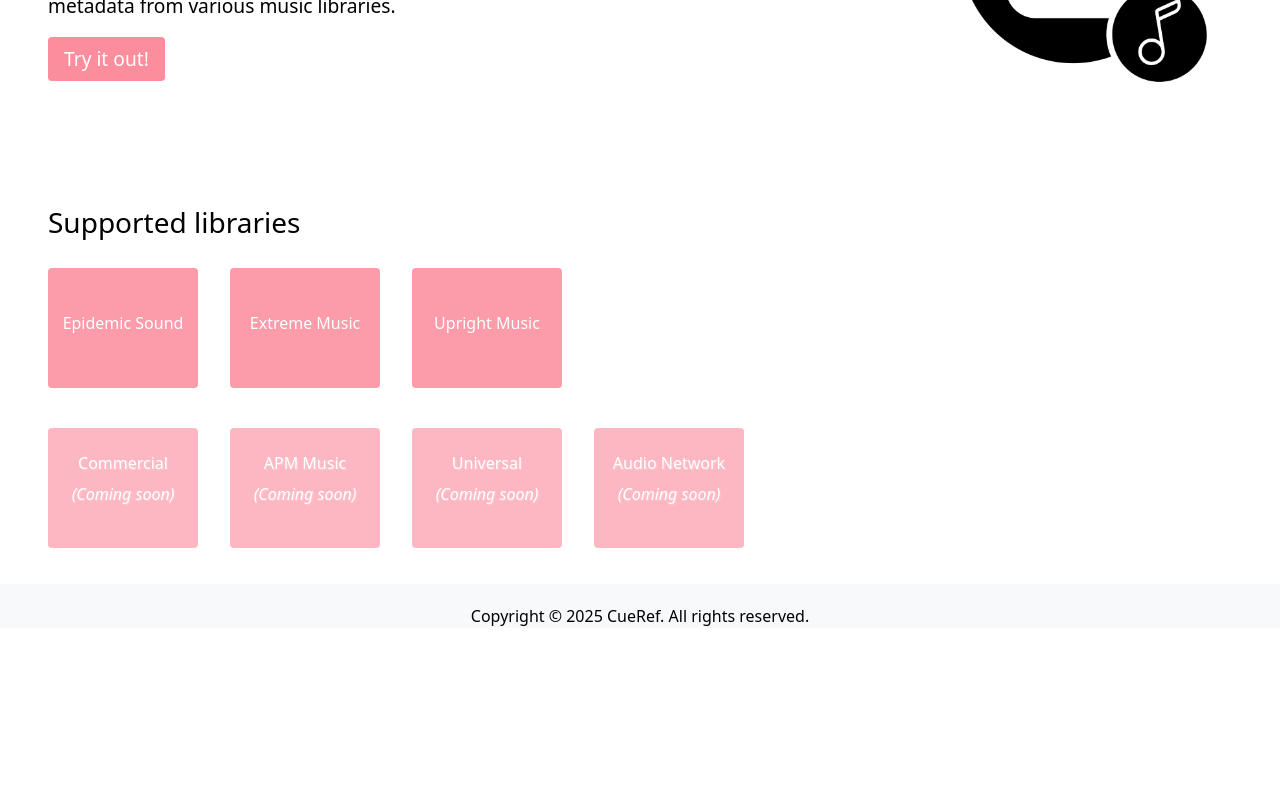
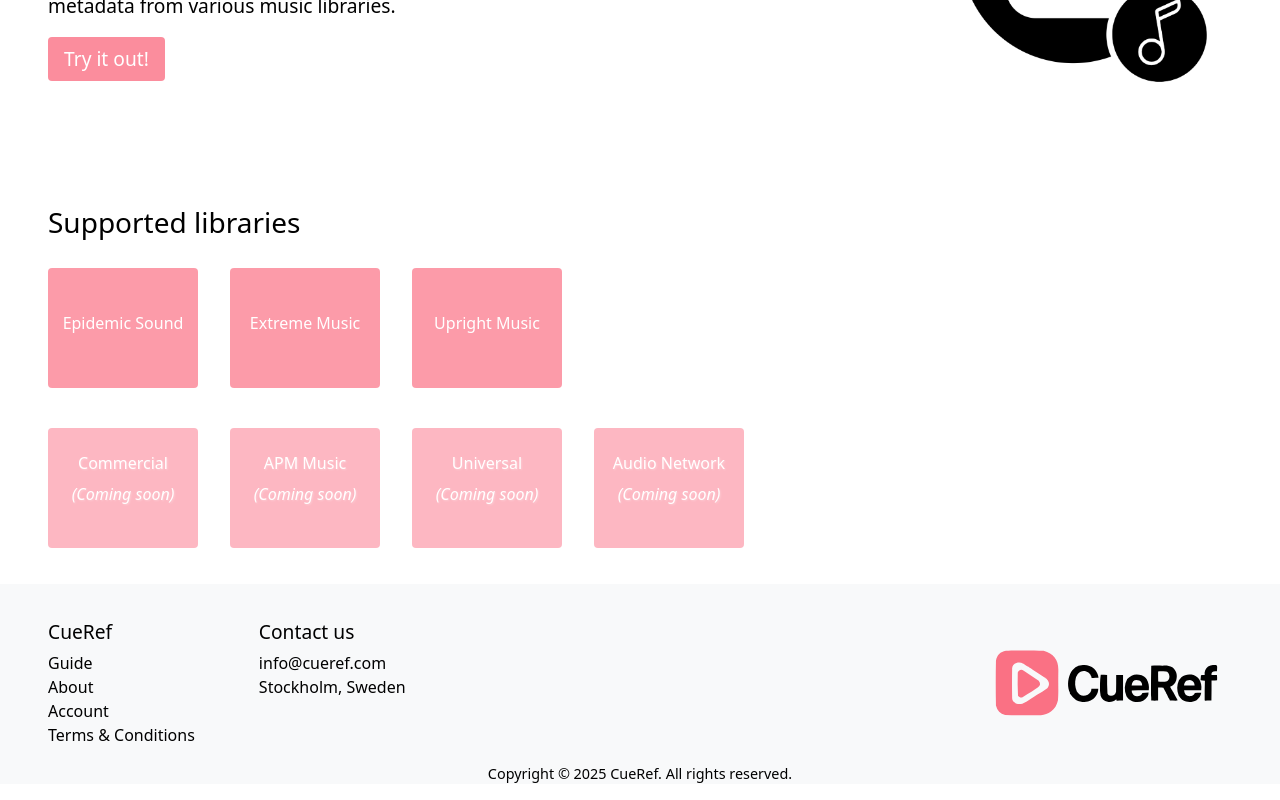
Before and after one commit to Ukjeent/cueref, a React (Vite) app: page / in a window 1280 px wide. Shown: the part 294-1094 px from the top of the page. Before the commit the page ends 938 px from the top, so only its background shows below. Built offline with nearby package versions, Linux system fonts and the light colour scheme.

Commit message:
Added footer content and style changes

```diff
--- a/src/App.css
+++ b/src/App.css
@@ -21,7 +21,8 @@
 }
 
 .upload-container {
-  background-color: rgba(251, 113, 133, 0.1);
+  /* background-color: rgba(251, 113, 133, 0.1); */
+  background-color: #f8f9fa;
 }
 
 .result-section,
@@ -54,3 +55,21 @@
 .hide {
   opacity: 0;
 }
+
+
+li, ul, ol {
+  list-style: none;
+  padding: 0;
+  margin: 0;
+}
+
+a {
+  text-decoration: none;
+  color: inherit;
+}
+
+
+a:hover,
+a:focus {
+  text-decoration: underline;
+}
--- a/src/App.jsx
+++ b/src/App.jsx
@@ -36,7 +36,7 @@
     songData,
   } = useFormData(isProcessing, setIsProcessing, processingReady, setProcessingReady);
 
-  const uploadConfig = { sendFormData, data, setData, isProcessing, setFilenames, frames};
+  const uploadConfig = { sendFormData, data, setData, isProcessing, setIsProcessing, setFilenames, frames};
 
 
   const {
--- a/src/components/FooterSection.css
+++ b/src/components/FooterSection.css
@@ -1,6 +1,38 @@
+
+.footer-section {
+  background-color: #f8f9fa;
+    padding-top: 20px;
+}
 
 .footer-wrapper {
-  background-color: #f8f9fa;
-  padding-top: 20px;
-  text-align: center;
+  display: flex;
+  justify-content: space-between;
+  padding: 1rem 3rem;
 }
+
+.footer-content {
+  display: flex;
+  max-width: 50%;
+  justify-content: space-between;
+}
+
+.footer-content > div:first-child {
+  margin-right: 4rem;
+}
+
+.footer-content > div > h3 {
+  font-size: 1.2rem;
+}
+
+.footer-logo-div {
+  display: flex;
+}
+
+.footer-logo-div > a {
+  align-content: center;
+}
+
+.copyright-p {
+  justify-self: center;
+  font-size: 0.9rem;
+}
--- a/src/components/FooterSection.jsx
+++ b/src/components/FooterSection.jsx
@@ -1,9 +1,39 @@
 import "./FooterSection.css";
+
+import logo from "/images/cueref_logo_coral_btn.svg";
+
 
 function FooterSection({}) {
   return (
     <footer className="footer-section">
-      <div className="footer-wrapper"><p>Copyright © 2025 CueRef. All rights reserved.</p></div>
+      <div className="footer-wrapper">
+        <div className="footer-content">
+          <div>
+            <h3>CueRef</h3>
+            <ul>
+              <li><a href="#">Guide</a></li>
+              <li><a href="#">About</a></li>
+              <li><a href="#">Account</a></li>
+              <li><a href="#">Terms & Conditions</a></li>
+            </ul>
+          </div>
+
+          <div>
+            <h3>Contact us</h3>
+            <ul>
+              <li><a href="mailto:info@cueref.com">info@cueref.com</a></li>
+              <li>Stockholm, Sweden</li>
+            </ul>
+          </div>
+        </div>
+
+        <div className="footer-logo-div">
+          <a href="#">
+            <img className="footer-logo" src={logo} alt="CueRef Logo" style={{ height: "80px" }} />
+          </a>
+          </div>
+      </div>
+      <p className="copyright-p">Copyright © 2025 CueRef. All rights reserved.</p>
     </footer>
   );
 }
--- a/src/components/UploadSection.css
+++ b/src/components/UploadSection.css
@@ -39,6 +39,7 @@
 
 select#frameRate {
   background-color: rgba(251, 113, 133, 0.8);
+  /* background-color: #999; */
   color: #fff;
   width: 90px;
   text-align: center;
@@ -52,6 +53,7 @@
 
 select#frameRate:hover {
   background-color: rgba(251, 113, 133, 0.5);
+  /* background-color: #666; */
 }
 select#frameRate:focus {
   outline: none;
@@ -85,7 +87,7 @@
   width: 120px;
   height: 22px;
   border-radius: 20px;
-  color: rgba(251, 113, 133, 255);
+  color: rgba(251, 113, 133, 0.8);
   border: 2px solid;
   position: relative;
 }
--- a/src/components/UploadSection.jsx
+++ b/src/components/UploadSection.jsx
@@ -34,8 +34,12 @@
           accept=".edl"
           multiple
         />
-        <button onClick={handleClick} id="processButton" className="button">
-          Process
+        <button
+          onClick={handleClick}
+          disabled={isProcessing}
+          id="processButton"
+          className="button">
+          {isProcessing ? "Processing..." : "Process"}
         </button>
       </div>
       <label htmlFor="frameRate">Select frame rate:</label>
--- a/src/hooks/useFileUpload.js
+++ b/src/hooks/useFileUpload.js
@@ -1,7 +1,7 @@
 import { useRef, useState } from "react";
 
 
-function useFileUpload({sendFormData, data, setData, isProcessing, setFilenames, frames}) {
+function useFileUpload({sendFormData, data, setData, isProcessing, setIsProcessing, setFilenames, frames}) {
 
 
     const fileInputRef = useRef(null);
@@ -48,22 +48,23 @@
   // }
 
 
-  function handleClick() {
+function handleClick() {
   // Case 1: No files selected
   if (!data || data?.length === 0) {
     setFilenames("No files uploaded");
-    return; // Stop here - don't try to upload
+    return;
   }
 
-  // Case 2: Already processing
+  // Case 2: Already processing - check differently
   if (isProcessing) {
-    setFilenames(`Still processing ${data.length} file(s)... - please wait`);
-    return; // Don't start another upload
+    // Don't start another upload, but don't change the message
+    return;
   }
 
   // Case 3: Ready to upload
   if (fileInputRef.current && data?.length > 0) {
     const formData = createFormData(data);
+    setIsProcessing(true)
     sendFormData(formData);
     setFilenames(`Processing ${data.length} file(s)...`);
     fileInputRef.current.value = "";
```
